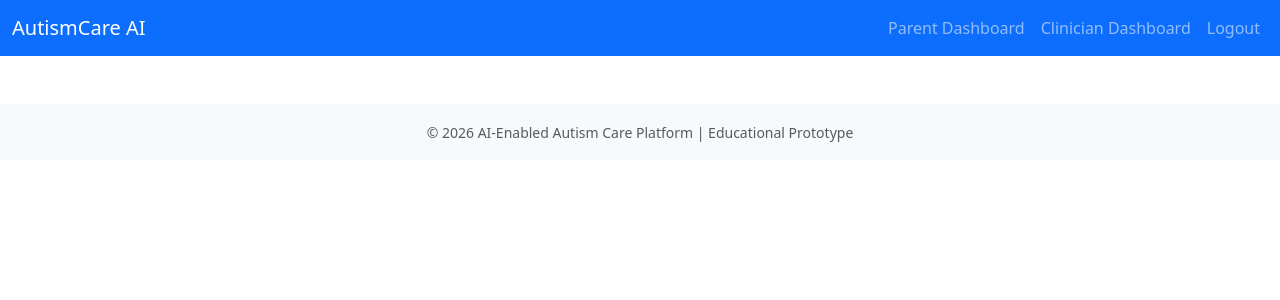
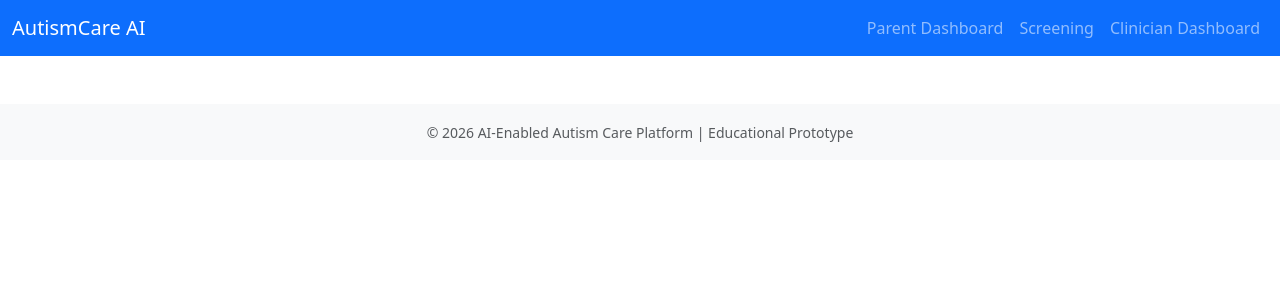
Before and after one commit to GANA-xg/ai-autism-care-platform, a Django app: template frontend/templates/base.html in a window 1280 px wide. Shown: the top 300 px of the page. Run offline with Django 3.2, Linux system fonts and the light colour scheme; the template is opened without the code that fills it, so the values that code supplies are empty.

Commit message:
Update navbar links for navigation

```diff
--- a/frontend/templates/base.html
+++ b/frontend/templates/base.html
@@ -16,7 +16,7 @@
 <!-- Navbar -->
 <nav class="navbar navbar-expand-lg navbar-dark bg-primary">
     <div class="container-fluid">
-        <a class="navbar-brand" href="#">AutismCare AI</a>
+<a class="navbar-brand" href="/parent/dashboard/">AutismCare AI</a>
 
         <button class="navbar-toggler" type="button" data-bs-toggle="collapse"
                 data-bs-target="#navbarNav">
@@ -26,20 +26,18 @@
         <div class="collapse navbar-collapse" id="navbarNav">
             <ul class="navbar-nav ms-auto">
 
-                <!-- Parent Links -->
                 <li class="nav-item">
-                    <a class="nav-link" href="#">Parent Dashboard</a>
-                </li>
+    <a class="nav-link" href="/parent/dashboard/">Parent Dashboard</a>
+</li>
 
-                <!-- Clinician Links -->
-                <li class="nav-item">
-                    <a class="nav-link" href="#">Clinician Dashboard</a>
-                </li>
+<li class="nav-item">
+    <a class="nav-link" href="/parent/screening/">Screening</a>
+</li>
 
-                <!-- Logout -->
-                <li class="nav-item">
-                    <a class="nav-link" href="#">Logout</a>
-                </li>
+<li class="nav-item">
+    <a class="nav-link" href="/clinician/dashboard/">Clinician Dashboard</a>
+</li>
+
 
             </ul>
         </div>
```
